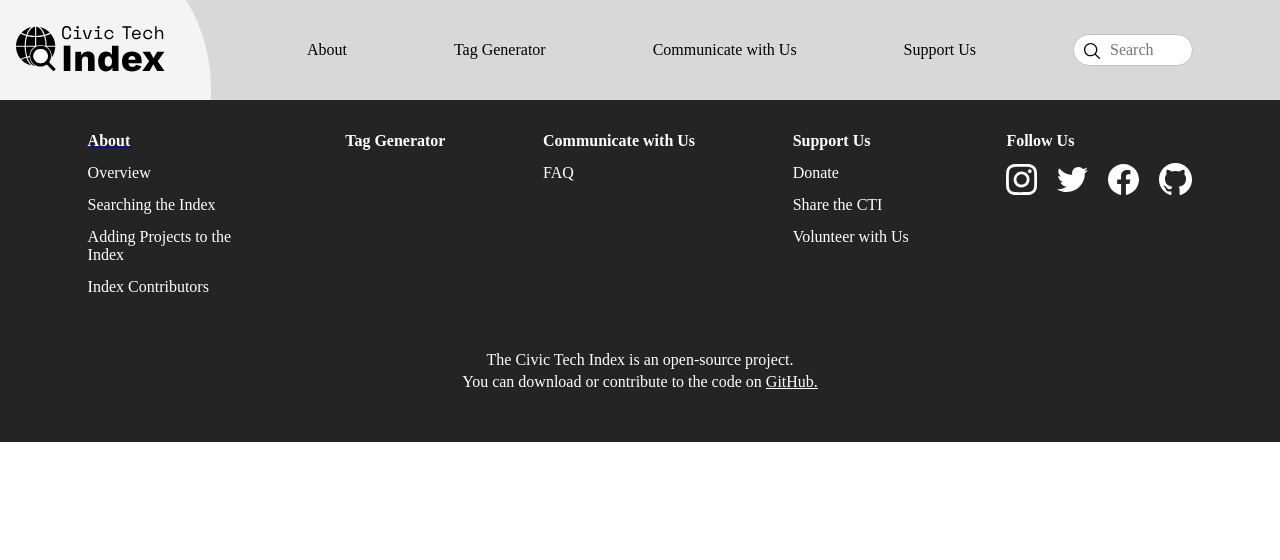
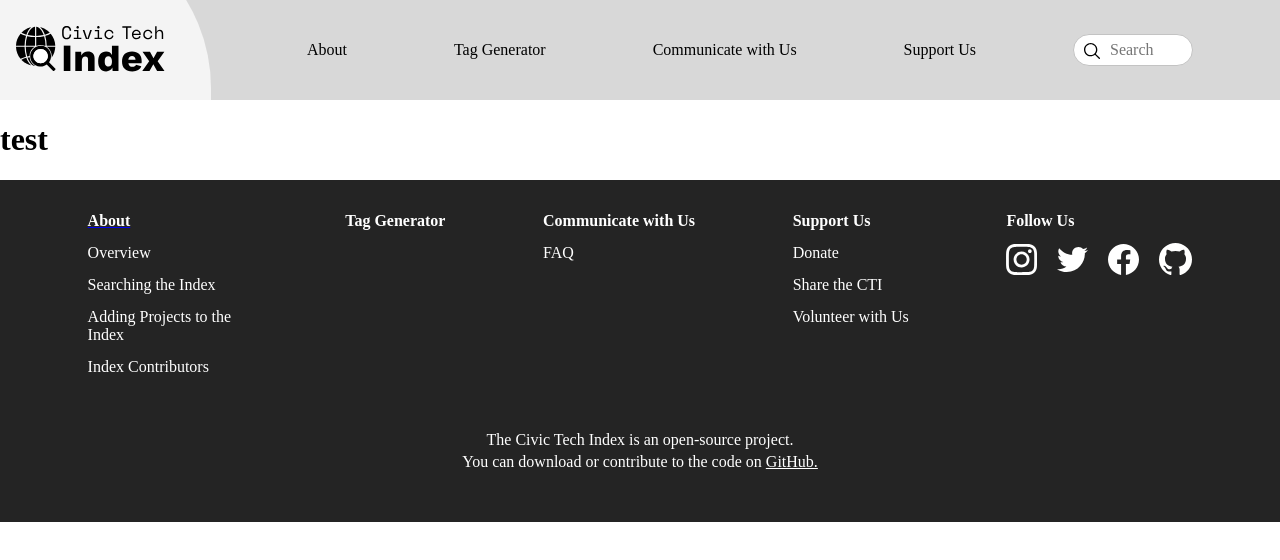
Before and after one commit to civictechindex/CTI-website-frontend, a React (Create React App) app: page /adding-projects-to-the-index in a window 1280 px wide. Shown: the top 560 px of the page. Built offline with nearby package versions, Linux system fonts and the light colour scheme; what webfontloader would draw is missing.

Commit message:
Add how-to-use page

```diff
--- a/src/App.js
+++ b/src/App.js
@@ -4,6 +4,7 @@ import Header from './components/Header'
 import Footer from './components/Footer'
 import Home from './pages/Home'
 import About from './pages/About'
+import HowToUse from './pages/HowToUse'
 
 const App = () => {
   return (
@@ -12,6 +13,7 @@ const App = () => {
       <Switch>
         <Route exact path='/' component={Home}/>
         <Route exact path='/about' component={About}/>
+        <Route exact path='/adding-projects-to-the-index' component={HowToUse}/>
       </Switch>
       <Footer/>
     </>
--- a/src/components/Footer/index.js
+++ b/src/components/Footer/index.js
@@ -11,7 +11,7 @@ const Footer = () => {
           <Link to='/about'><p className={classes.infoHeader}>About</p></Link>
           <Link to='/' className={classes.infoLink}>Overview</Link>
           <Link to='/' className={classes.infoLink}>Searching the Index</Link>
-          <Link to='/' className={classes.infoLink}>Adding Projects to the Index</Link>
+          <Link to='/adding-projects-to-the-index' className={classes.infoLink}>Adding Projects to the Index</Link>
           <Link to='/' className={classes.infoLink}>Index Contributors</Link>
         </div>
         <div className={classes.infoContainer}>
--- a/src/components/Header/index.js
+++ b/src/components/Header/index.js
@@ -16,7 +16,7 @@ const Header = () => {
           <div className={classes.subLinksContainer}>
             <Link to='/' className={classes.subLinks}>Overview</Link>
             <Link to='/' className={classes.subLinks}>Searching the Index</Link>
-            <Link to='/' className={classes.subLinks}>Adding Projects to the Index</Link>
+            <Link to='/adding-projects-to-the-index' className={classes.subLinks}>Adding Projects to the Index</Link>
             <Link to='/' className={classes.subLinks}>Index Contributors</Link>
           </div>
         </div>
--- /dev/null
+++ b/src/pages/HowToUse/index.js
@@ -0,0 +1,14 @@
+import React from 'react'
+import useStyles from './styles.js'
+
+const HowToUse = () => {
+  const classes = useStyles()
+
+  return (
+    <>
+    <h1>test</h1>
+    </>
+  )
+}
+
+export default HowToUse
--- /dev/null
+++ b/src/pages/HowToUse/styles.js
@@ -0,0 +1,7 @@
+import { createUseStyles } from 'react-jss'
+
+const useStyles = createUseStyles( theme => ({
+
+}))
+
+export default useStyles
```
